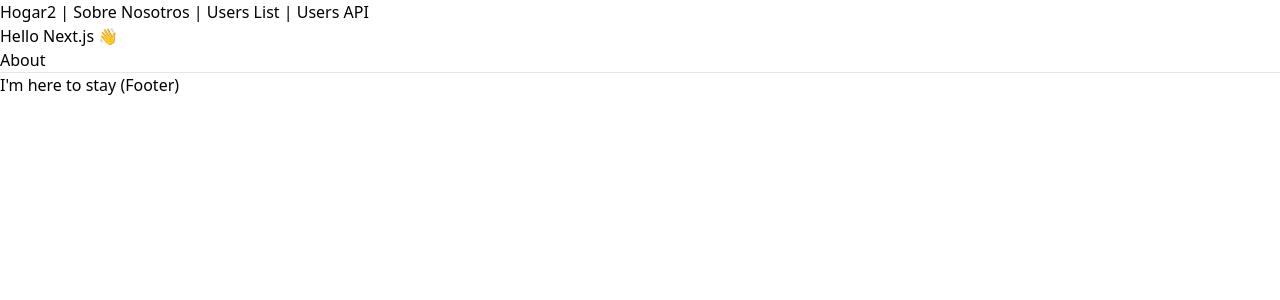
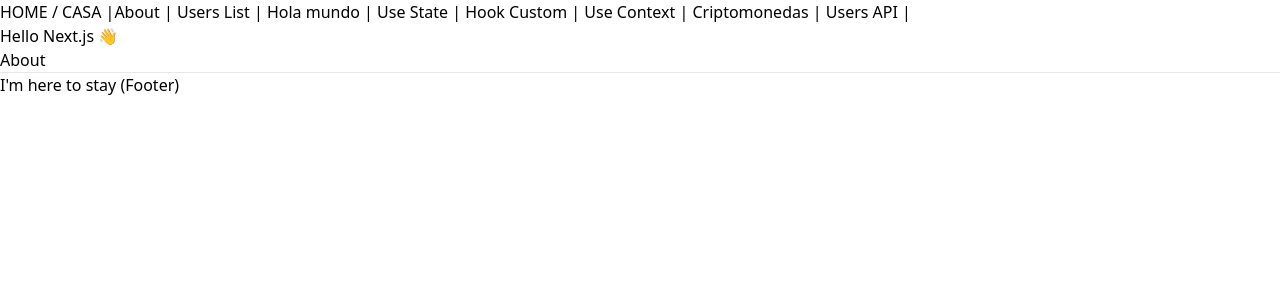
Before and after one commit to 2022B-web-avanzada-soft/Cede-o-Mendoza-Bryan-Fernando-Web, a Next.js app in the folder react-nextjs/: page / in a window 1280 px wide. Shown: the top 300 px of the page. Built offline with nearby package versions, Linux system fonts and the light colour scheme.

Commit message:
Cryptomoneda HookPersonalizado.

```diff
--- a/react-nextjs/components/Layout.tsx
+++ b/react-nextjs/components/Layout.tsx
@@ -13,12 +13,21 @@ const Layout = ({ children, title = 'This is the default title' }: Props) => (
       <title>{title}</title>
       <meta charSet="utf-8" />
       <meta name="viewport" content="initial-scale=1.0, width=device-width" />
+        <link href="https://cdn.jsdelivr.net/npm/bootstrap@5.3.0-alpha1/dist/css/bootstrap.min.css" rel="stylesheet"
+              integrity="sha384-GLhlTQ8iRABdZLl6O3oVMWSktQOp6b7In1Zl3/Jr59b6EGGoI1aFkw7cmDA6j6gD"
+              crossOrigin="anonymous"></link>
     </Head>
     <header>
       <nav>
-        <Link href="/">Hogar2</Link> | <Link href="/about">Sobre Nosotros</Link> |{' '}
-        <Link href="/users">Users List</Link> |{' '}
-        <a href="/api/users">Users API</a>
+          <Link href="/">HOME / CASA</Link>                               |
+          <Link href="/about">About</Link>                                |{' '}
+          <Link href="/users">Users List</Link>                           |{' '}
+          <Link href="/a_hola_mundo">Hola mundo</Link>                    |{' '}
+          <Link href="/c_use_state">Use State</Link>                      |{' '}
+          <Link href="/d_hook_custom">Hook Custom</Link>                  |{' '}
+          <Link href="/e_use_context">Use Context</Link>                  |{' '}
+          <Link href="/f_ejemplo_criptomonedas">Criptomonedas</Link>      |{' '}
+          <a href="/api/users">Users API</a>                              |{' '}
       </nav>
     </header>
     {children}
--- /dev/null
+++ b/react-nextjs/components/f_ejemplo_criptomonedas/CryptoFormulario.tsx
@@ -0,0 +1,59 @@
+import {useEffect, useState} from "react";
+import useSelectMoneda from "../hooks/useSelectMoneda";
+import {MonedasInterface} from "../../interfaces/moneda";
+import {MONEDAS} from "../d_hook_custom/monedas";
+
+export default function (params) {
+    const {setMonedas} = params;
+    const [monedasArreglo, setMonedasArreglo] = useState(MONEDAS); // creamos monedasArreglo con los valores de monedas
+    //Cramos un arreglo vacio de criptos con la misa estructura que Monedas Interface
+    const [criptoMonedasArreglo, setCriptoMonedasArreglo] = useState([] as MonedasInterface[]);
+    const [valorMoneda, SelectMonedaComponente] = useSelectMoneda(   //Usamos el HookPersonalizados para Monedas
+        'Seleccionar Moneda',
+        monedasArreglo
+    );
+    const [valorCriptoMoneda, SelectCriptoMonedaComponente] = useSelectMoneda(  //Usamos el HookPersonalizados para Crypto
+        'Seleccionar Criptomoneda',
+        criptoMonedasArreglo
+    );
+    useEffect( //Inicializar las variables dentro del componente
+        () => {
+            const consultarAPICripto = async () => { //Acepmos una peticion a la API
+                const url = 'https://min-api.cryptocompare.com/data/top/mktcapfull?limit=10&tsym=USD';
+                const respuesta = await fetch(url); //Hacer llamadas http
+                const dataPlana = await respuesta.json(); //Se obtiene la data plana
+                const arregloCriptos: MonedasInterface[] = dataPlana.Data.map(  //Hacemos un map para ingresar a las propiedades de cada moneda.
+                    (criptoMoneda) => {
+                        const criptoMonedaLocal: MonedasInterface = {  //Devolvemos  un monedas Interface
+                            id: criptoMoneda.CoinInfo.Name,     //Sacamos los valores segun las llaves de la API
+                            nombre: criptoMoneda.CoinInfo.FullName,
+                        }
+                        return criptoMonedaLocal    //Devolvemos la Criptomeneda locar
+                    }
+                );
+                setCriptoMonedasArreglo(arregloCriptos); //Llenamos el arrglo vacio de criptos con el que acabamos de traernos de la api
+            }
+            consultarAPICripto().then().catch((error) => {  //consultamos El APICRIPTO
+                console.error(error)
+            });
+        },
+        []
+    )
+    const manejarSubmitFormulario = (e)=>{
+        e.preventDefault();
+    }
+    return(
+
+        <>
+            <form onSubmit={manejarSubmitFormulario}>
+                {SelectMonedaComponente} //Traemos los  dos componentes
+                {SelectCriptoMonedaComponente}
+                <br/>
+                <button className={'btn btn-primary w-100'} type={'submit'}>
+                    Consultar
+                </button>
+            </form>
+        </>
+    )
+
+}
--- a/react-nextjs/components/hooks/useSelectMoneda.tsx
+++ b/react-nextjs/components/hooks/useSelectMoneda.tsx
@@ -11,8 +11,8 @@ export default function (label: string, opciones: MonedasInterface[]) {
     const generarJSXElementMonedas: () => JSX.Element[] = () => {
         return opciones.map( //se recorre el arreglo de los tipos de monedas que existen
             (moneda) => //por cada moneda del errglo se produce una opcion
-                ( // Iteracion (KEY ES REQUERIDO) siempre
-                    <option key={moneda.id} id={moneda.id} value={moneda.id}> //Se cpntruye la opcion del select
+                ( // Iteracion (KEY ES REQUERIDO) siempre//Se cpntruye la opcion del select
+                    <option key={moneda.id} id={moneda.id} value={moneda.id}>
                         {moneda.nombre}
                     </option>
                 )
--- a/react-nextjs/pages/a_hola_mundo.tsx
+++ b/react-nextjs/pages/a_hola_mundo.tsx
@@ -25,8 +25,6 @@ export default function a_hola_mundo(){
                     mostrar={ true}
                     url={'http:google.com'}
                 ></Componente>
-
-
             </Layout>
         </>
     )
--- a/react-nextjs/pages/c_use_state.tsx
+++ b/react-nextjs/pages/c_use_state.tsx
@@ -1,11 +1,15 @@
 import ejemploUseState from "../components/c_use_state/EjemploUseState";
 import EjemploUseState from "../components/c_use_state/EjemploUseState";
+import Layout from "../components/Layout";
 
 export default function (){
     return(
         <>
-            <h1>Use State</h1>
-            <EjemploUseState></EjemploUseState>
+            <Layout title={'Use State'}>
+                <h1>Use State</h1>
+                <EjemploUseState></EjemploUseState>
+            </Layout>
+
         </>
     )
 }
--- a/react-nextjs/pages/d_hook_custom.tsx
+++ b/react-nextjs/pages/d_hook_custom.tsx
@@ -1,7 +1,11 @@
 import HooKCustom from "../components/d_hook_custom/HookCustom"
+import Layout from "../components/Layout";
 export default function(){
     return <>
-        <h1>Hook Custom</h1>
-        <HooKCustom></HooKCustom>
+        <Layout title={'Hook Custom'}>
+            <h1>Hook Custom</h1>
+            <HooKCustom></HooKCustom>
+        </Layout>
+
     </>
 }
--- a/react-nextjs/pages/e_use_context.tsx
+++ b/react-nextjs/pages/e_use_context.tsx
@@ -1,8 +1,12 @@
 
 import EContenedor from "../components/e_use_context/EContenedor";
+import Layout from "../components/Layout";
 export default function(){
     return <>
-        <h1>Use Contetx</h1>
-        <EContenedor></EContenedor>
+        <Layout title={'Use Context'}>
+            <h1>Use Contetx</h1>
+            <EContenedor></EContenedor>
+        </Layout>
+
     </>
 }
--- /dev/null
+++ b/react-nextjs/pages/f_ejemplo_criptomonedas.tsx
@@ -0,0 +1,18 @@
+import Layout from "../components/Layout";
+import CryptoFormulario from "../components/f_ejemplo_criptomonedas/CryptoFormulario";
+import {useState} from "react";
+
+export default function () {
+    const [monedas, setMonedas]=useState({}as any)
+
+    return(
+        <>
+            <Layout title="Ejemplo Criptomonedas EPN "></Layout>
+            <CryptoFormulario>
+                setMonedas={setMonedas}
+            </CryptoFormulario>
+
+
+        </>
+    )
+}
```
